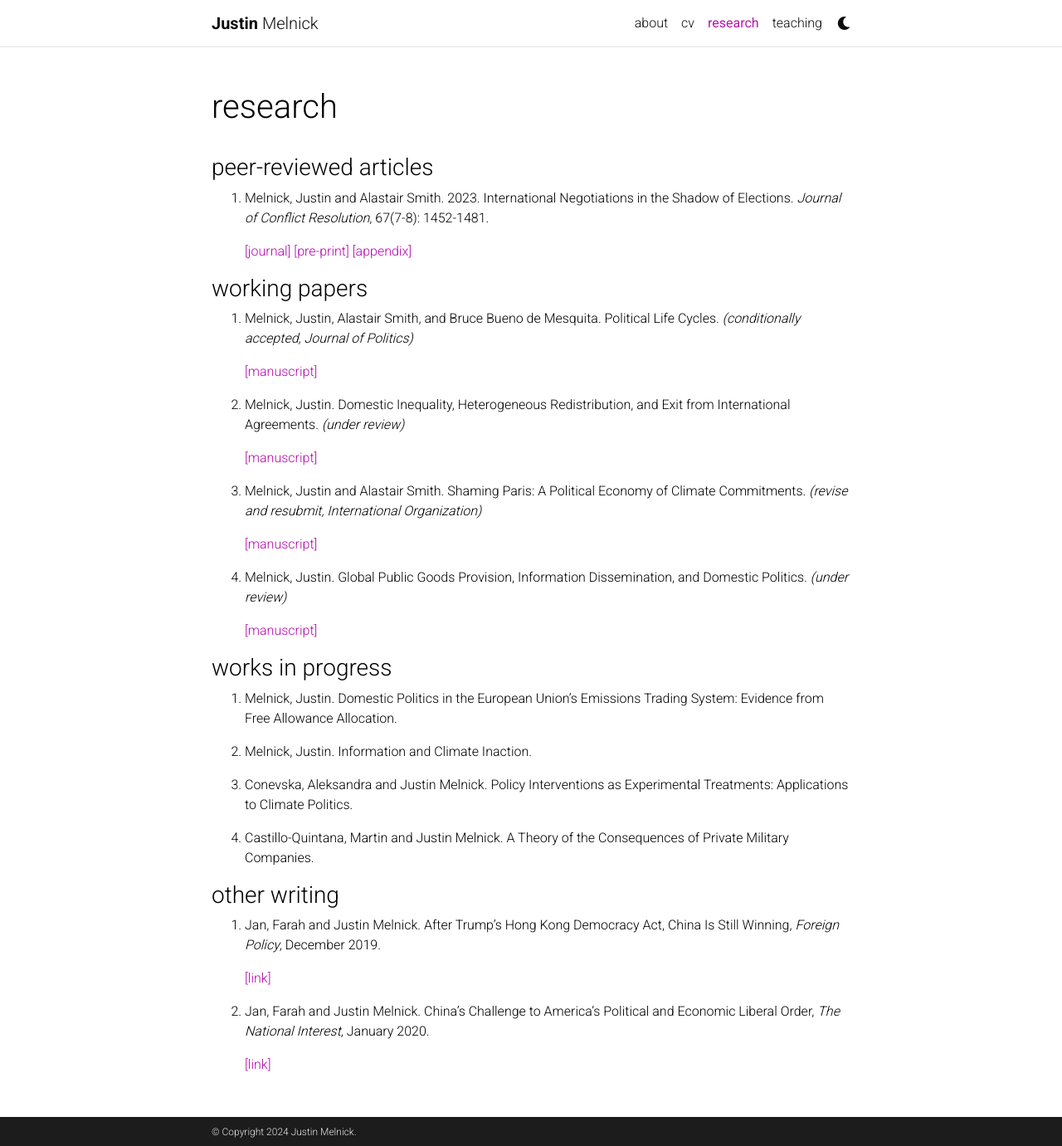
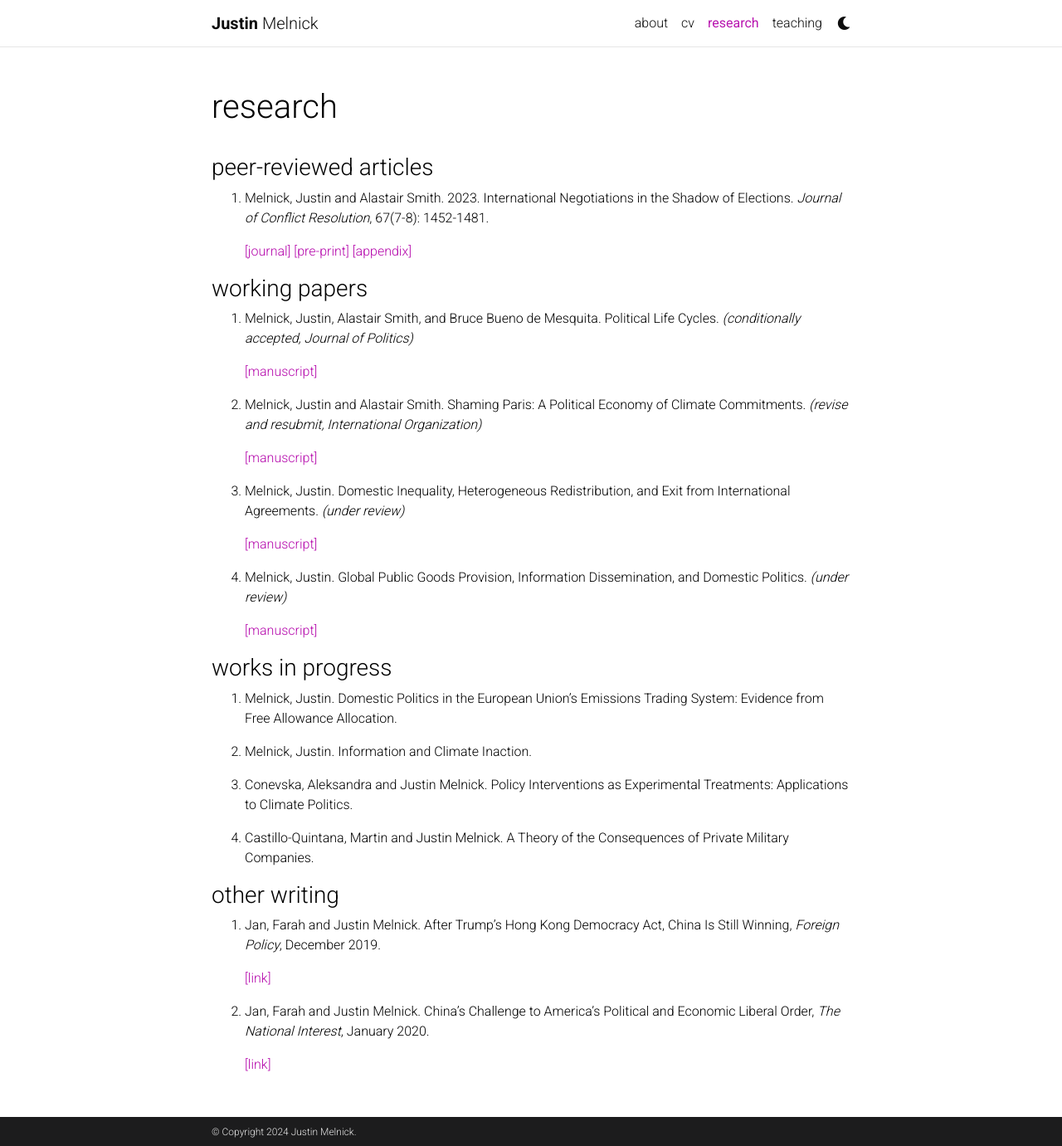
Before and after one commit to justinmelnick/justinmelnick.github.io, a Jekyll site: the page built from _pages/publications.md, in a window 1280 px wide and 1381 px high. Shown: the whole window at 83% size. Built offline with Jekyll 4.4.1, drawn with Linux system fonts in a browser that asks for light colours; comment, search, counter and statistics services are not loaded; a style sheet for code colours, icons or effects is not loaded; part of the change alters nothing that is shown.

```diff
--- a/_pages/publications.md
+++ b/_pages/publications.md
@@ -20,16 +20,15 @@ nav_order: 2
 
       [[manuscript]](https://justinmelnick.github.io/assets/pdf/PLC_March2023.pdf)
 
-2. Melnick, Justin. Domestic Inequality, Heterogeneous Redistribution, and Exit from International Agreements. _(under review)_
-
-   <!-- Formerly titled: Why Exit from International Agreements? A Domestic Perspective -->
-
-      [[manuscript]](https://justinmelnick.github.io/assets/pdf/exit_6_23.pdf)
-3. Melnick, Justin and Alastair Smith. Shaming Paris: A Political Economy of Climate Commitments. _(revise and resubmit, International Organization)_
+2. Melnick, Justin and Alastair Smith. Shaming Paris: A Political Economy of Climate Commitments. _(revise and resubmit, International Organization)_
 
       [[manuscript]](https://justinmelnick.github.io/assets/pdf/parisMS.pdf)
 
-4. Melnick, Justin. Global Public Goods Provision, Information Dissemination, and Domestic Politics. _(under review)_
+3. Melnick, Justin. Domestic Inequality, Heterogeneous Redistribution, and Exit from International Agreements. _(under review)_
+
+      [[manuscript]](https://justinmelnick.github.io/assets/pdf/exit_6_23.pdf)
+
+5. Melnick, Justin. Global Public Goods Provision, Information Dissemination, and Domestic Politics. _(under review)_
 
    [[manuscript]](https://justinmelnick.github.io/assets/pdf/mechdesign.pdf)
 
```
